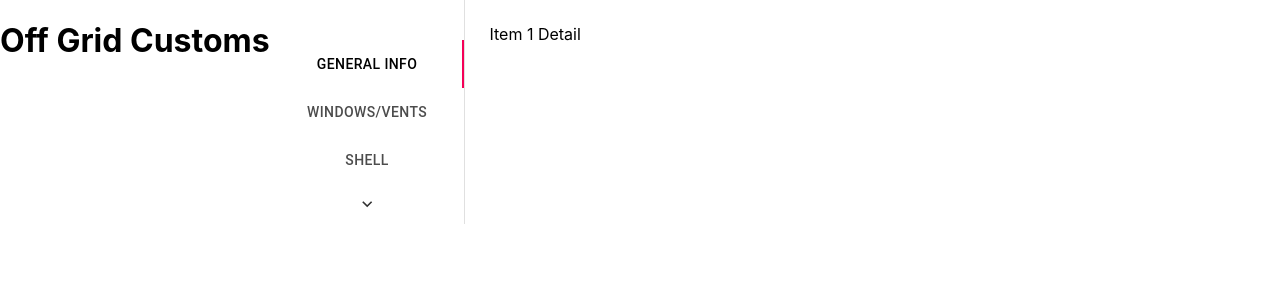
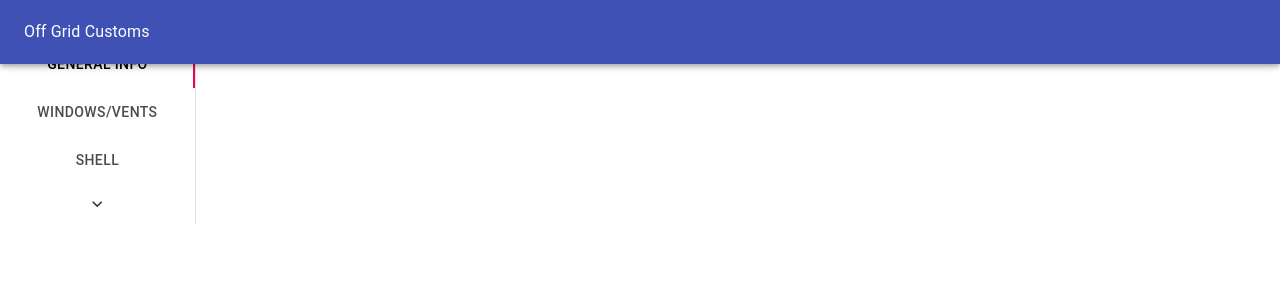
Before and after one commit to Wisara8/vapp-2, a React (Create React App) app in the folder vapp/: page / in a window 1280 px wide. Shown: the top 300 px of the page. Built offline with nearby package versions, Linux system fonts and the light colour scheme.

Commit message:
appbar issue

```diff
--- a/vapp/src/App.js
+++ b/vapp/src/App.js
@@ -1,5 +1,5 @@
 import React from 'react';
-import { Tabs, Tab, AppBar } from '@material-ui/core';
+import { Tabs, Tab, AppBar, Toolbar, Typography } from '@material-ui/core';
 import { makeStyles } from '@material-ui/core/styles';
 import Box from '@material-ui/core/Box';
 
@@ -13,10 +13,16 @@
   };
   return (
     <div className={classes.root}>
-      <h1>
-        Off Grid Customs
-      </h1>
-      {/* <AppBar position="static"> */}
+      <AppBar position="absolute">
+        <Toolbar>
+          <Typography>
+            Off Grid Customs
+          </Typography>
+        </Toolbar>
+      </AppBar>
+      {/* <Toolbar /> */}
+      {/* <div className={classes.down} /> */}
+
       <Tabs
         value={value}
         onChange={handleTabs}
@@ -35,7 +41,6 @@
         <Tab label="Cabinets + Trim" />
         <Tab label="Extras" />
       </Tabs>
-      {/* </AppBar> */}
       <TabPanel value={value} index={0}>Item 1 Detail</TabPanel>
       <TabPanel value={value} index={1}>Item 2 Detail</TabPanel>
       <TabPanel value={value} index={2}>Item 3 Detail</TabPanel>
@@ -67,4 +72,5 @@
   tabs: {
     borderRight: `1px solid ${theme.palette.divider}`,
   },
+  down: { offset: theme.mixins.toolbar }
 }));
```
